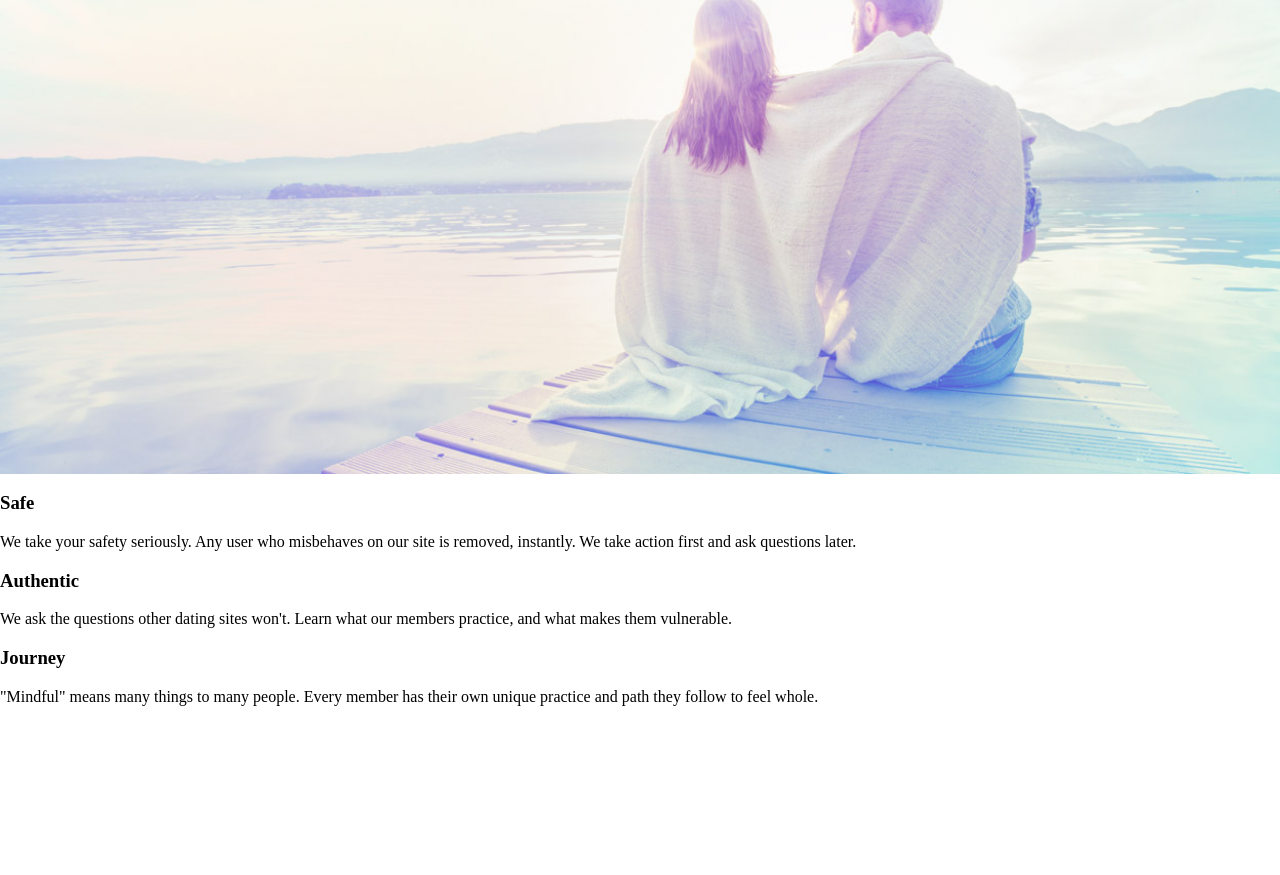
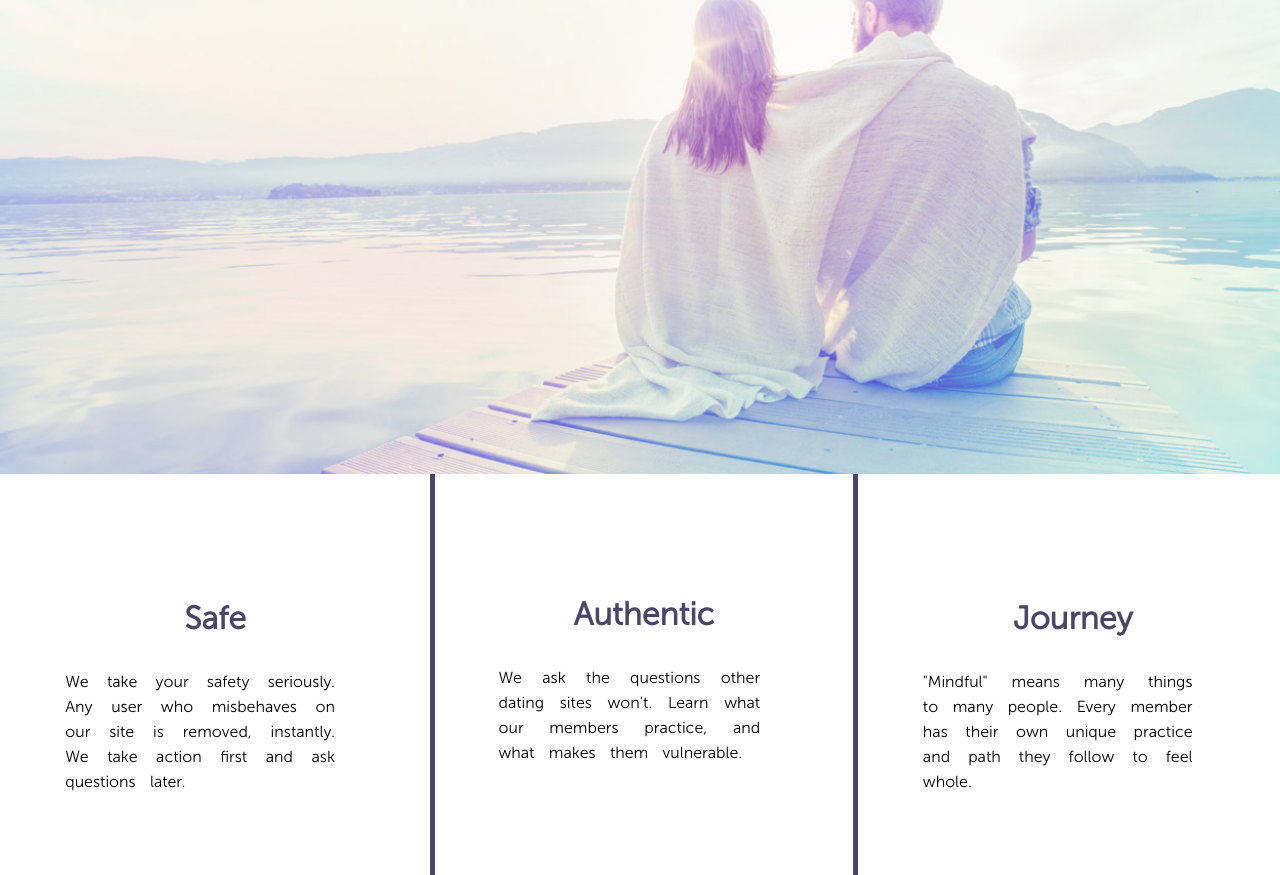
Before and after one commit to kalex19/Styling-Design-MM, a plain HTML site: page index.html in a window 1280 px wide. Shown: the part 718-1593 px from the top of the page. Before the commit the page ends 1440 px from the top, so only its background shows below. Drawn offline with Linux system fonts and the light colour scheme.

Commit message:
Styled title and caption in features

```diff
--- a/styles.css
+++ b/styles.css
@@ -37,7 +37,7 @@ body {
   display: none;
 }
 
-.heading{
+.heading {
   background-image: url('./img/splash.jpg');
   height: 1100px;
   width: 100%;
@@ -49,7 +49,7 @@ body {
   border-top: 2px solid rgb(199, 174, 124)
 }
 
-.heading h1{
+.heading h1 {
   color: rgb(141, 140, 156);
   font-family: MuseoSans;
   font-size: 5em;
@@ -57,10 +57,38 @@ body {
   text-align: center;
 }
 
-.heading h2{
+.heading h2 {
   font-family: MuseoSans;
   font-size: 2em;
   margin: 0;
   text-transform: lowercase;
   text-align: center;
 }
+
+.features {
+  display: grid;
+  grid-template-columns: 34% 33% 34%;
+}
+
+.feature {
+  padding: 15%;
+  border-right: 5px solid rgb(75, 70, 104);
+}
+
+.feature h3 {
+  color: rgb(75, 70, 104);
+  font-family: MuseoSans;
+  font-weight: bold;
+  font-size: 2em;
+  margin-top: 20%;
+  text-align: center;
+}
+
+.feature p {
+  font-family: MuseoSans;
+  font-size: 1em;
+  width: 90%;
+  word-spacing: 10px;
+  line-height: 25px;
+  text-align: justify;
+}
```
